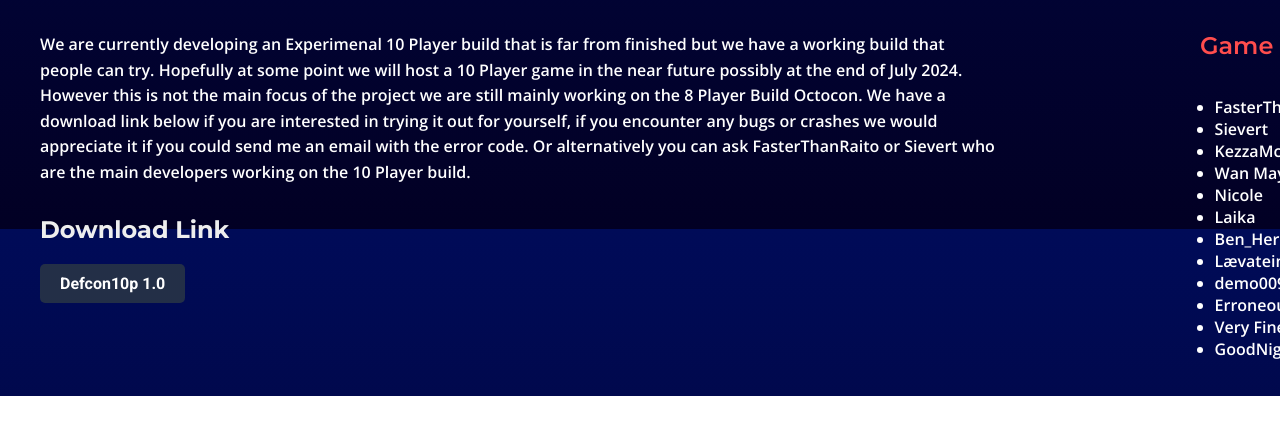
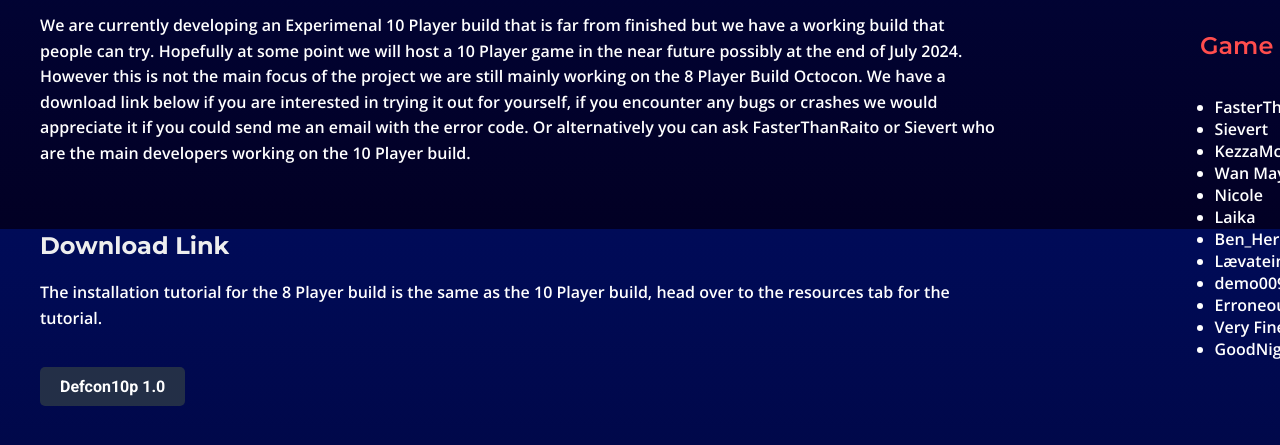
Before and after one commit to thebigbeanest/OctoconRedux, a website: page public/10player.html in a window 1280 px wide. Shown: the part 571-1016 px from the top of the page. Before the commit the page ends 967 px from the top, so only its background shows below. Drawn offline with nearby package versions, Linux system fonts and the light colour scheme.

Commit message:
more changes to experimental

```diff
--- a/public/10player.html
+++ b/public/10player.html
@@ -37,7 +37,6 @@
             <section class="media-section">
                 <h1>10 Player Build in Development</h1>
                 <br>
-                <br>
                 <div class="media-block">
                     <div class="media-item">
                         <img src="images/10playerworld.PNG" alt="New Territories" onclick="openModal('images/10playerworld.PNG', 'img', 'New Territories')">
@@ -54,7 +53,10 @@
                                    of the project we are still mainly working on the 8 Player Build Octocon. We have a download link below if you are interested in trying it out for
                                    yourself, if you encounter any bugs or crashes we would appreciate it if you could send me an email with the error code. Or alternatively you can
                                    ask FasterThanRaito or Sievert who are the main developers working on the 10 Player build.</p>
+                                   <br>
                                    <h1 class="downloadlink">Download Link</h1>
+                                   <p class="pabout">The installation tutorial for the 8 Player build is the same as the 10 Player build, head over to the resources tab for the tutorial.</p>
+                                   <br>
                                    <a href="files/DEFCON 8 Players Prerelease v1.2.zip" class="btn btn-resource-ten foo">Defcon10p 1.0</a>
             </section>
         </div>
```
